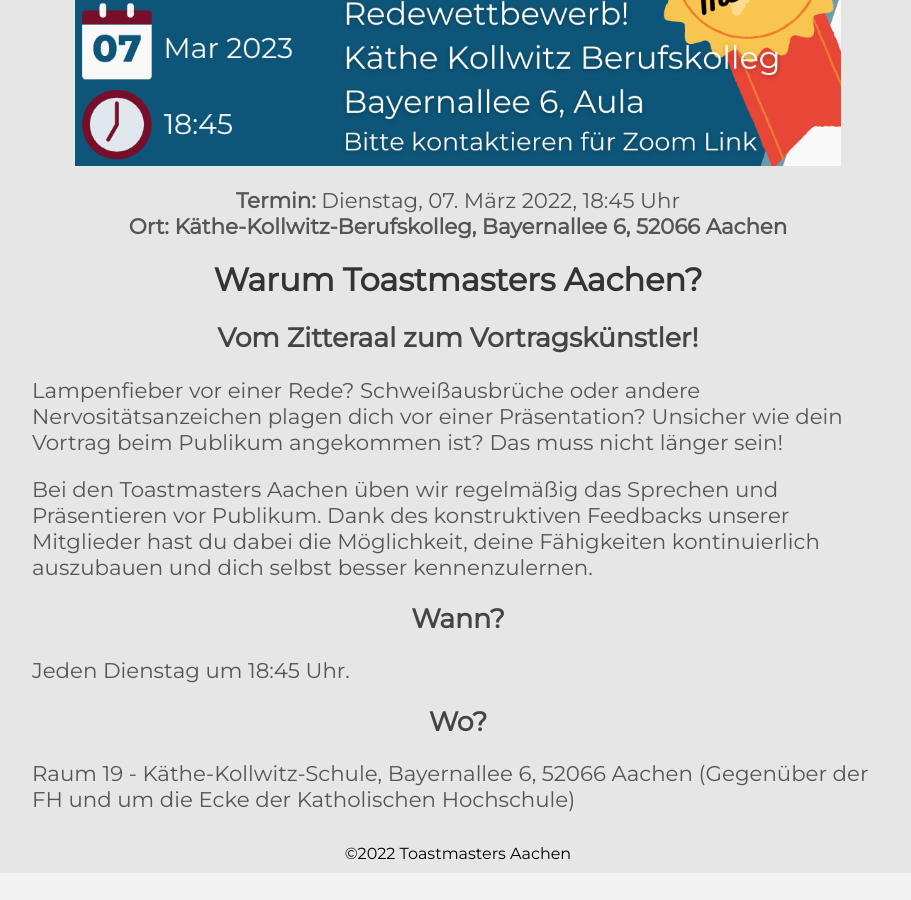
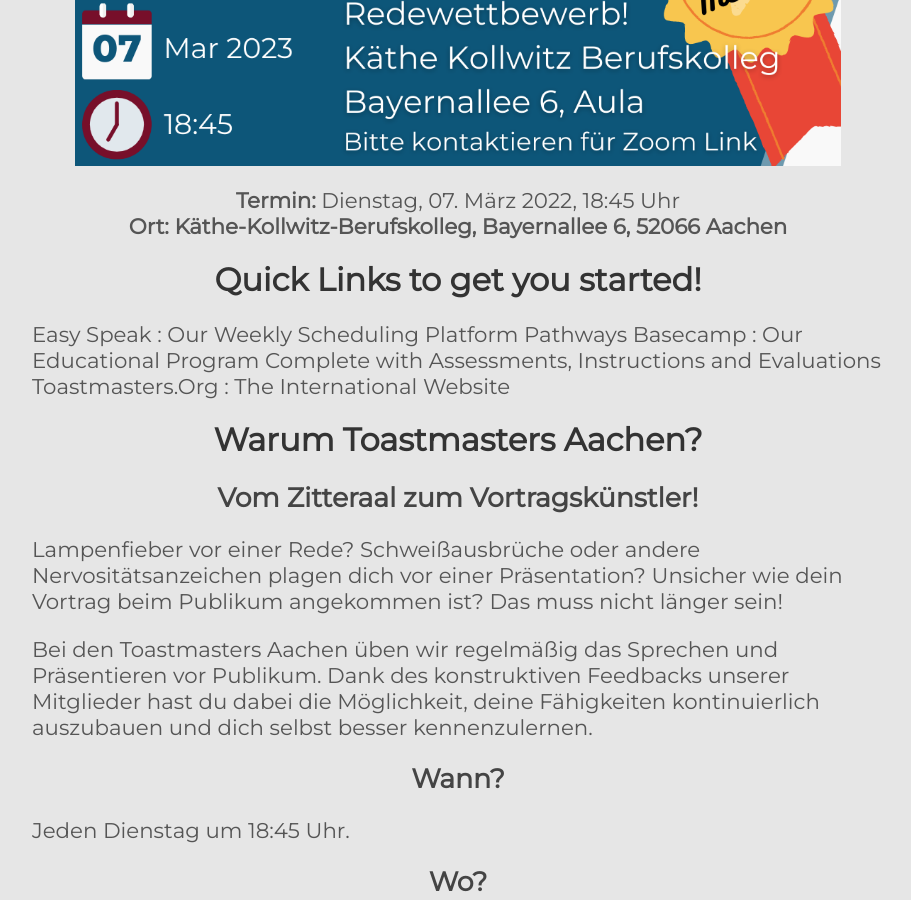
Before and after one commit to toastmasters-aachen/toastmasters-aachen.github.io, a Jekyll site: the page built from index.md, in a window 1280 px wide and 900 px high, scrolled down 984 px. Shown: the whole window, without its empty margins (182-1093 px from the left). Built offline with Jekyll 4.4.1, drawn with Linux system fonts in a browser that asks for light colours; before the commit the page ends 1857 px from its top, so only the background shows below that.

Commit message:
Update index.md
added quick links for resources

```diff
--- a/index.md
+++ b/index.md
@@ -22,6 +22,12 @@ Käthe-Kollwitz-Berufskolleg, Bayernallee 6, 52066 Aachen
 </span>
 </p>
 
+# Quick Links to get you started!
+
+Easy Speak : Our Weekly Scheduling Platform
+Pathways Basecamp : Our Educational Program Complete with Assessments, Instructions and Evaluations
+Toastmasters.Org : The International Website
+
 # Warum Toastmasters Aachen?
 
 ## Vom Zitteraal zum Vortragskünstler!
```
